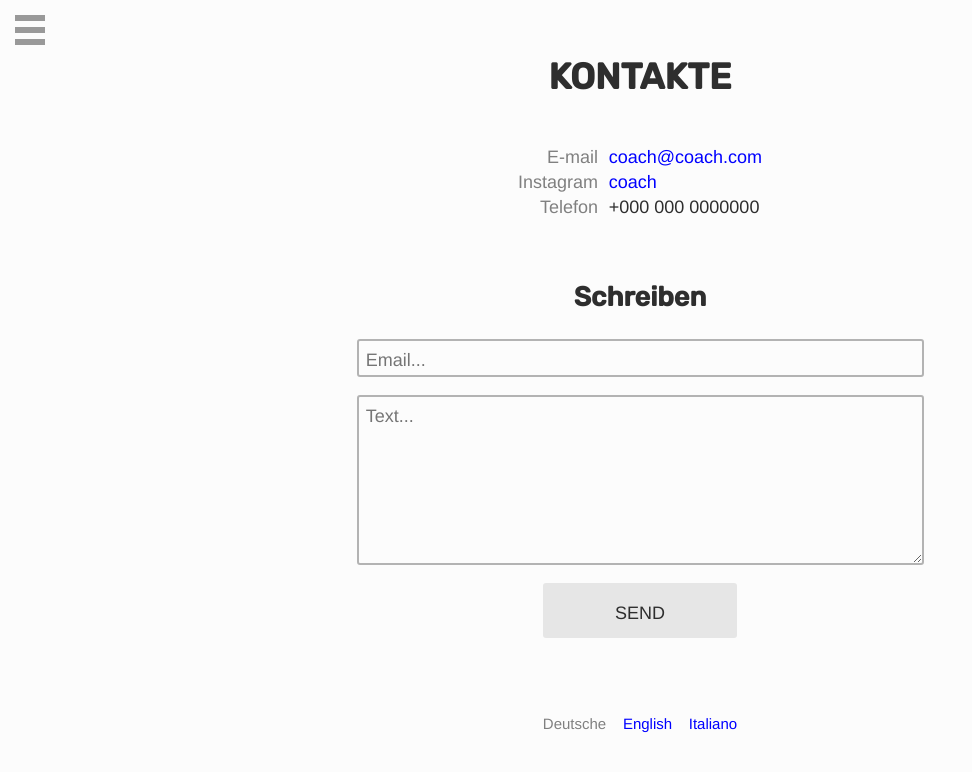
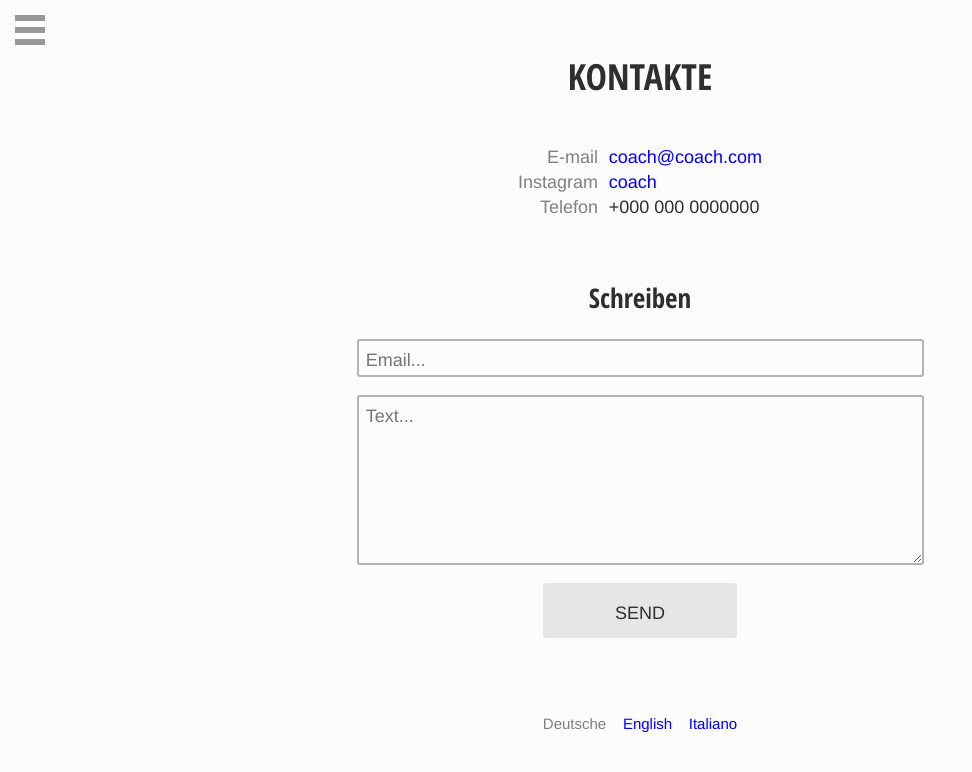
Before and after one commit to trasparente/coach, a Jekyll site: the page built from de/kontakte.md, in a window 1280 px wide. Shown: the top 772 px of the page, without its empty margins (0-972 px from the left). Built offline with Jekyll 4.4.1, drawn with Linux system fonts in a browser that asks for light colours; our own code applies the rules of GitHub Pages for plain Markdown files.

Commit message:
Add fonts and complete typography

```diff
--- a/_sass/_navigation.sass
+++ b/_sass/_navigation.sass
@@ -61,6 +61,7 @@ $color-MenuIcon: #999
   list-style-type: none
   margin: $size-MenuIcon + 30px 0 0
   font-size: x-large
+  font-weight: bold
   padding: 0
 
 .Menu-item
--- a/_sass/_sub_navigation.sass
+++ b/_sass/_sub_navigation.sass
@@ -16,3 +16,4 @@ nav:not(.Menu)
       vertical-align: top
       padding: .2em .6em
       display: block
+      font-weight: bold
--- a/_sass/_typography.sass
+++ b/_sass/_typography.sass
@@ -31,15 +31,15 @@ h1
   @extend .center
 
 @font-face
-  font-family: 'Rubik Medium'
+  font-family: 'Open Sans'
   font-style: normal
-  font-weight: normal
-  src: local('Rubik Medium'), url('fonts/Rubik-Medium.woff') format('woff')
+  font-weight: bold
+  src: url('fonts/OpenSans-CondBold-webfont.woff') format('woff')
 
 h1, h2, h3
   margin-top: 0
   padding-top: 1.5em
-  font-family: 'Rubik Medium', sans-serif
+  font-family: 'Open Sans', sans-serif
 
 main h1:first-child
   text-transform: uppercase
```
Also changed, not shown: assets/fonts/OpenSans-Bold.woff (added), assets/fonts/OpenSans-CondBold-webfont.woff (added), assets/fonts/OpenSans-ExtraBold.woff (added).
